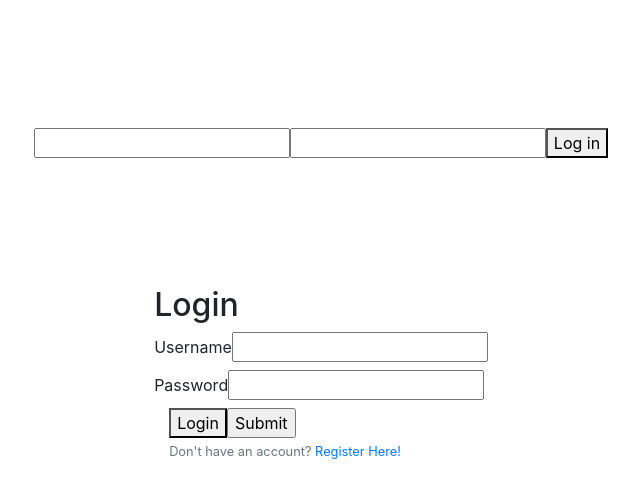
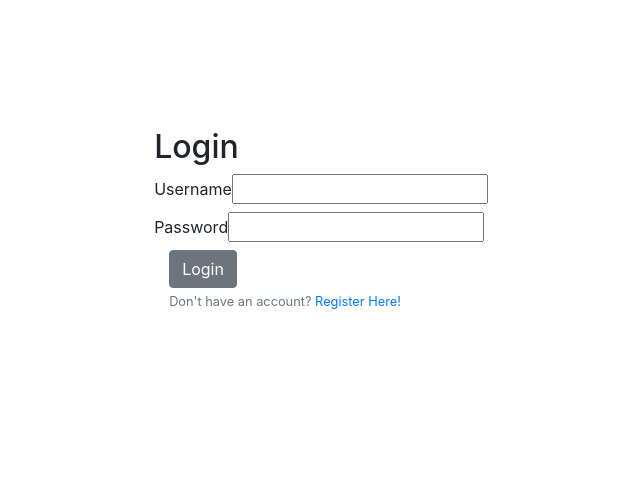
Before and after one commit to Expat-Journal-3/frontend, a React (Create React App) app: page / in a window 1280 px wide. Shown: the top 498 px of the page, without its empty margins (319-959 px from the left). Built offline with nearby package versions, Linux system fonts and the light colour scheme; no server answers.

Commit message:
fixed PhotoGrid fetching

```diff
--- a/src/App.js
+++ b/src/App.js
@@ -11,7 +11,7 @@ import PhotoGrid from './Components/Photo Grid/PhotoGrid'
 import Post from './Components/View Post/Post'
 import {CreatePostForm} from './Components/Create Post/CreatePostForm'
 import Register from './Components/Login Page/Register'
-import SampleLogin from './Components/Login Page/SampleLogin'
+
 
 
 //Schemas
@@ -133,9 +133,7 @@ function App() {
         <Post />
       </Route>
 
-      <Route exact path='/'>
-        <SampleLogin />
-      </Route>
+
 
       <Route exact path='/'>
         <Login
--- a/src/Components/Login Page/LoginForm.js
+++ b/src/Components/Login Page/LoginForm.js
@@ -83,8 +83,8 @@ function Login(props) {
                     </Label>
                 </Row>
 
-                <button >Login</button>
-                <input type="submit" />
+                <Button >Login</Button>
+
                 <FormText color='muted'>Don't have an account? <Link to='/register'>Register Here!</Link></FormText>
             </FormGroup>
         </Form>
--- a/src/Components/Login Page/SampleLogin.js
+++ /dev/null
@@ -1,58 +0,0 @@
-import React from 'react';
-import axios from 'axios';
-
-class SampleLogin extends React.Component {
-  state = {
-    credentials: {
-      username: '',
-      password: ''
-    }
-  };
-
-  handleChange = e => {
-    this.setState({
-      credentials: {
-        ...this.state.credentials,
-        [e.target.name]: e.target.value
-      }
-    });
-  };
-
-  login = e => {
-    e.preventDefault();
-    debugger;
-    axios.post('https://bwexpat-journal.herokuapp.com/api/auth/login', this.state.credentials)
-      .then(res => {
-        window.localStorage.setItem('token', res.data.token);
-          this.props.history.push('/posts');
-
-
-      })
-      .catch(err => console.log(err));
-
-  };
-
-  render() {
-    return (
-      <div>
-        <form onSubmit={this.login}>
-          <input
-            type="text"
-            name="username"
-            value={this.state.credentials.username}
-            onChange={this.handleChange}
-          />
-          <input
-            type="password"
-            name="password"
-            value={this.state.credentials.password}
-            onChange={this.handleChange}
-          />
-          <button>Log in</button>
-        </form>
-      </div>
-    );
-  }
-}
-
-export default SampleLogin;
--- a/src/Components/Photo Grid/PhotoGrid.js
+++ b/src/Components/Photo Grid/PhotoGrid.js
@@ -20,7 +20,7 @@ const PhotoGrid = props =>{
 const mapStateToProps = state => {
     console.log(state);
     return {
-      photos: state.photos
+      photos: state.getReducer.photos
     };
   };
 
```
